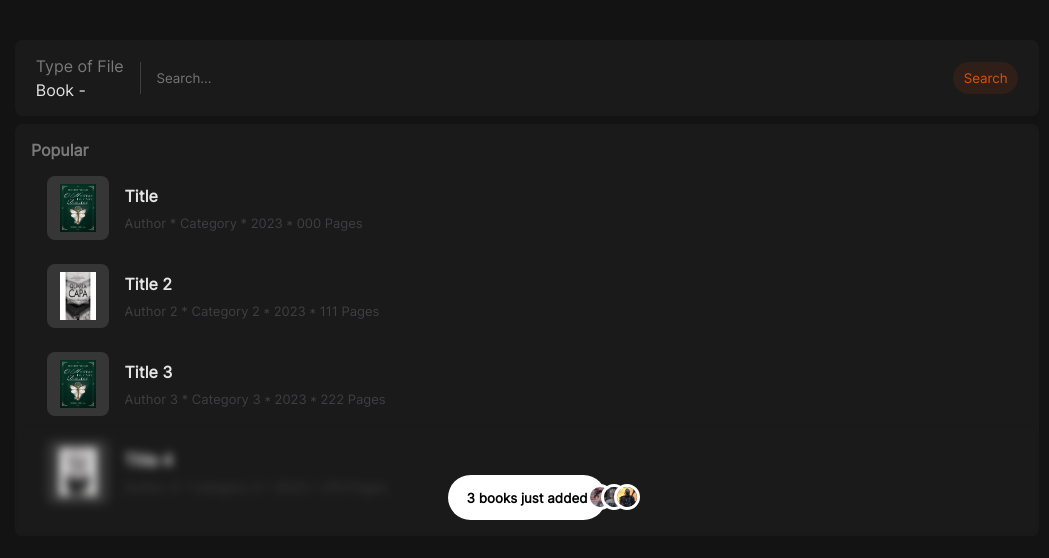
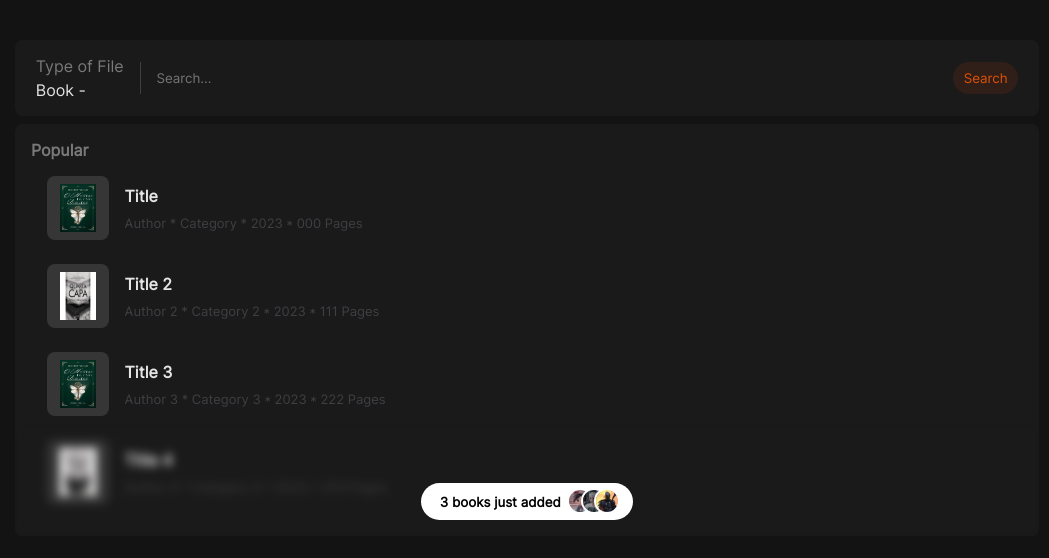
Before and after one commit to GustavoRCarvalho/vueSearchList, a Vue app: page / in a window 1280 px wide. Shown: the part 112-670 px from the top of the page, without its empty margins (113-1162 px from the left). Built offline with nearby package versions, Linux system fonts and the light colour scheme.

Commit message:
style: ajust notification component

```diff
--- a/src/components/NotificationImage.vue
+++ b/src/components/NotificationImage.vue
@@ -1,23 +1,34 @@
 <template>
   <div class="imageList">
-    <img src="../assets/images/perfilDisney1.jpg" alt="perfil1" />
-    <img src="../assets/images/perfilDisney2.jpg" alt="perfil2" />
-    <img src="../assets/images/perfilDisney3.jpg" alt="perfil3" />
+    <template v-for="(image, index) in imagesList" v-bind:key="image">
+      <img :src="image" :alt="`perfil${index}`" />
+    </template>
   </div>
 </template>
+
+<script>
+export default {
+  props: {
+    imagesList: Array,
+  },
+}
+</script>
 
 <style scoped>
 .imageList {
   position: relative;
+
+  width: 3.5em;
   height: 2em;
+  margin-left: 0.5em;
 }
 img {
   position: absolute;
 
-  width: 1.5em;
+  height: calc(2em - 0.35em);
   aspect-ratio: 1;
   border-radius: 50%;
-  border: 3px solid white;
+  border: 0.2em solid white;
 }
 img:nth-child(1) {
   left: 0;
--- a/src/components/NotificationList.vue
+++ b/src/components/NotificationList.vue
@@ -1,17 +1,28 @@
 <template>
   <div class="notificationBlur">
     <button class="notificationButton">
-      3 books just added <NotificationImage />
+      3 books just added
+      <NotificationImage :imagesList="imagesList" />
     </button>
   </div>
 </template>
 
 <script>
 import NotificationImage from "./NotificationImage.vue"
+import perfil1 from "../assets/images/perfilDisney1.jpg"
+import perfil2 from "../assets/images/perfilDisney2.jpg"
+import perfil3 from "../assets/images/perfilDisney3.jpg"
+
+const imagesList = [perfil1, perfil2, perfil3]
 
 export default {
   components: {
     NotificationImage,
+  },
+  data() {
+    return {
+      imagesList: imagesList,
+    }
   },
 }
 </script>
@@ -40,7 +51,7 @@ export default {
   font-family: Inter, Helvetica, Arial, sans-serif;
   font-weight: bold;
 
-  padding-block: 0.7em;
+  padding-block: 0.4em;
   padding-inline: 1.4em;
 
   border: none;
```
